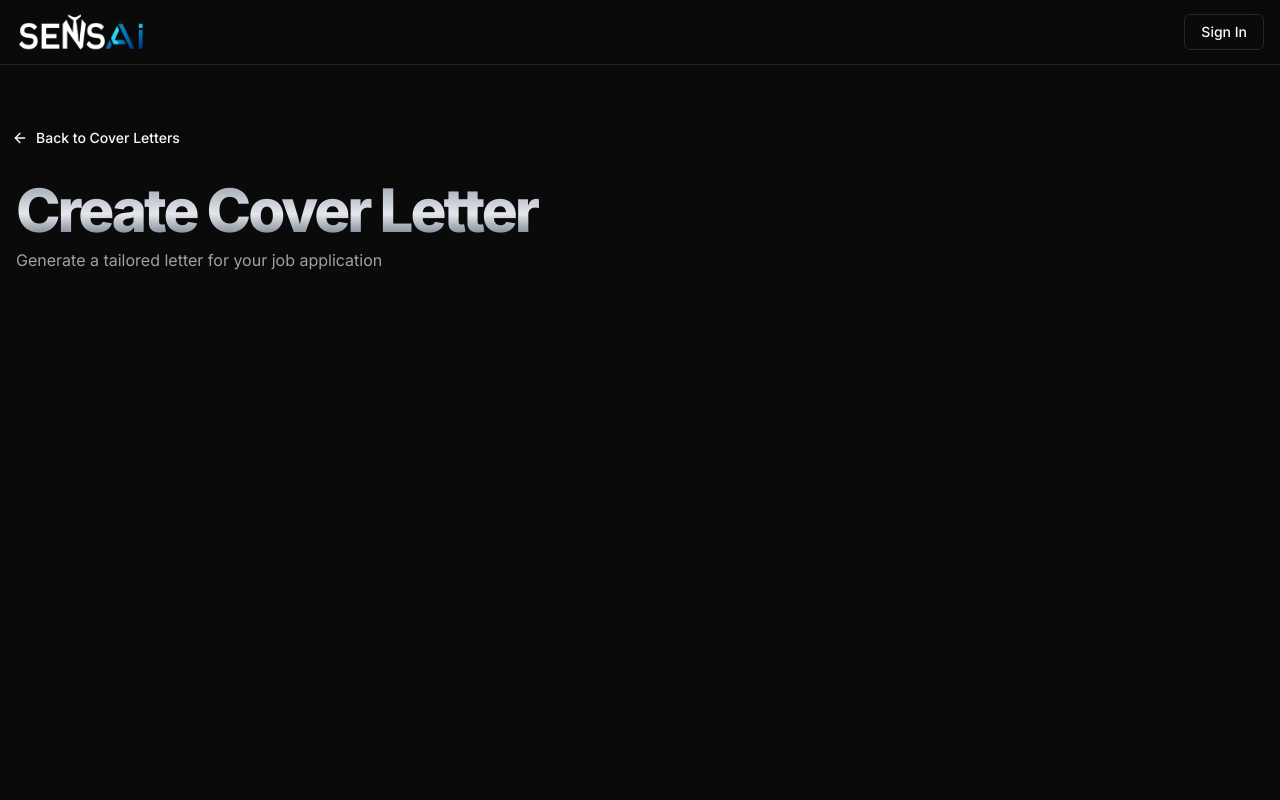
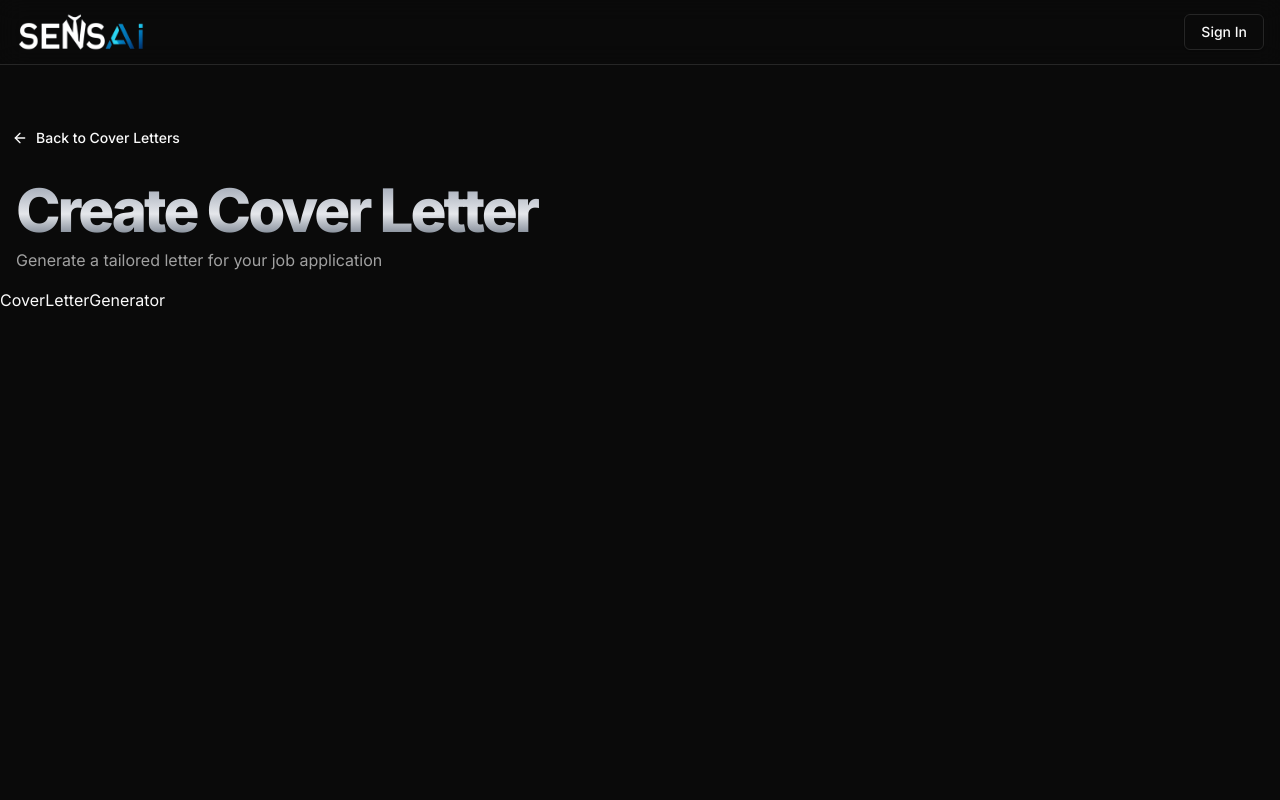
Before and after one commit to anjany06/CarvAI-AI-Career-Assistant, a Next.js app: page /ai-cover-letter/new in a window 1280 px wide. Shown: the top 800 px of the page. Built offline with nearby package versions, Linux system fonts and the light colour scheme; no server answers.

Commit message:
`Added CoverLetterGenerator component to NewCoverLetter page and CoverLetterList component to CoverLetter page`

```diff
--- /dev/null
+++ b/app/(main)/ai-cover-letter/_components/cover-letter-generator.jsx
@@ -0,0 +1,9 @@
+import React from 'react'
+
+const CoverLetterGenerator = () => {
+  return (
+    <div>CoverLetterGenerator</div>
+  )
+}
+
+export default CoverLetterGenerator
--- /dev/null
+++ b/app/(main)/ai-cover-letter/_components/cover-letter-list.jsx
@@ -0,0 +1,7 @@
+import React from "react";
+
+const CoverLetterList = () => {
+  return <div>CoverLetterList</div>;
+};
+
+export default CoverLetterList;
--- a/app/(main)/ai-cover-letter/new/page.jsx
+++ b/app/(main)/ai-cover-letter/new/page.jsx
@@ -2,6 +2,7 @@ import { Button } from "@/components/ui/button";
 import { ArrowLeft } from "lucide-react";
 import Link from "next/link";
 import React from "react";
+import CoverLetterGenerator from "../_components/cover-letter-generator";
 
 const NewCoverLetter = () => {
   return (
@@ -23,7 +24,7 @@ const NewCoverLetter = () => {
           </p>
         </div>
       </div>
-      {/* <CoverLetterGenerator /> */}
+      <CoverLetterGenerator />
     </div>
   );
 };
--- a/app/(main)/ai-cover-letter/page.jsx
+++ b/app/(main)/ai-cover-letter/page.jsx
@@ -1,14 +1,8 @@
 import { Button } from "@/components/ui/button";
-import {
-  Card,
-  CardContent,
-  CardDescription,
-  CardHeader,
-  CardTitle,
-} from "@/components/ui/card";
 import { Plus } from "lucide-react";
 import Link from "next/link";
 import React from "react";
+import CoverLetterList from "./_components/cover-letter-list";
 
 const CoverLetter = () => {
   return (
@@ -24,7 +18,7 @@ const CoverLetter = () => {
           </Button>
         </Link>
       </div>
-      {/* <CoverLetterList coverLetters={coverLetters} /> */}
+      <CoverLetterList coverLetters={coverLetters} />
     </div>
   );
 };
```
